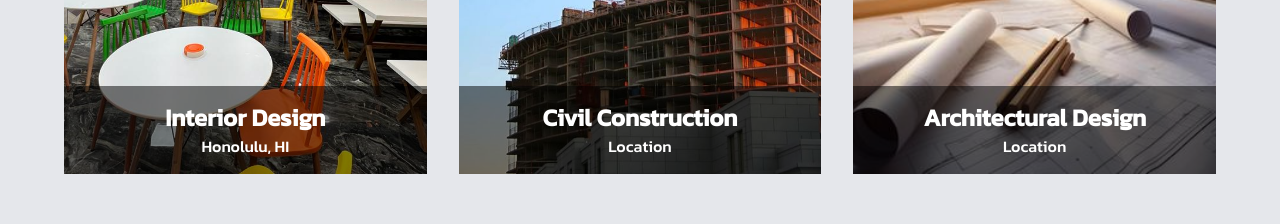
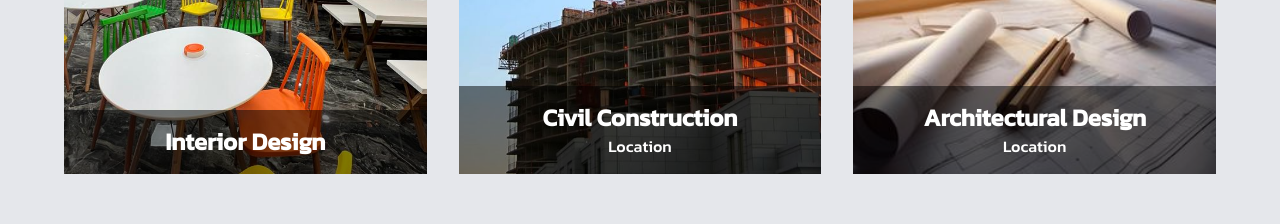
Before and after one commit to AkshayKalamkarr/supremeinfrastructure, a Next.js app: page / in a window 1280 px wide. Shown: the part 1680-1904 px from the top of the page. Built offline with nearby package versions, Linux system fonts and the light colour scheme.

Commit message:
new code

```diff
--- a/components/Portfolio.jsx
+++ b/components/Portfolio.jsx
@@ -58,7 +58,7 @@ const Portfolio = () => {
                         transition={{ delay: 0.3, duration: 0.6 }}
                     >
                         <h2 className="text-lg sm:text-xl lg:text-2xl font-bold md:text-center">Interior Design</h2>
-                        <p className="text-xs sm:text-sm lg:text-base md:text-center">Honolulu, HI</p>
+
                     </motion.div>
                 </Link>
             </motion.div>
```
